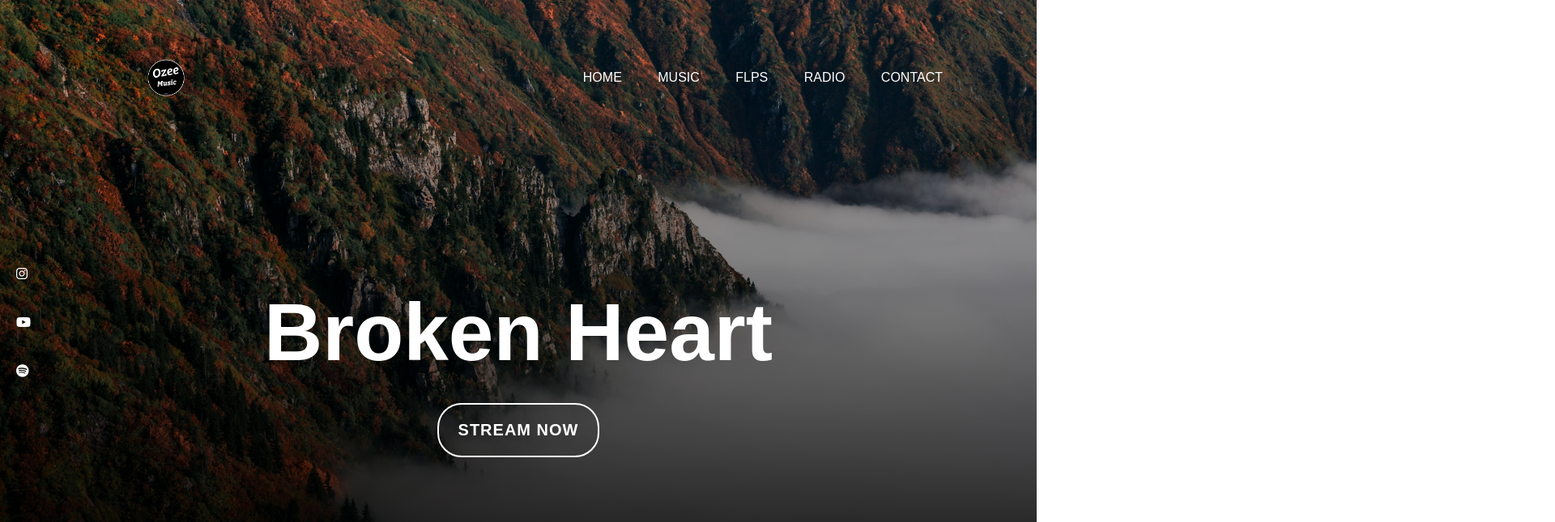
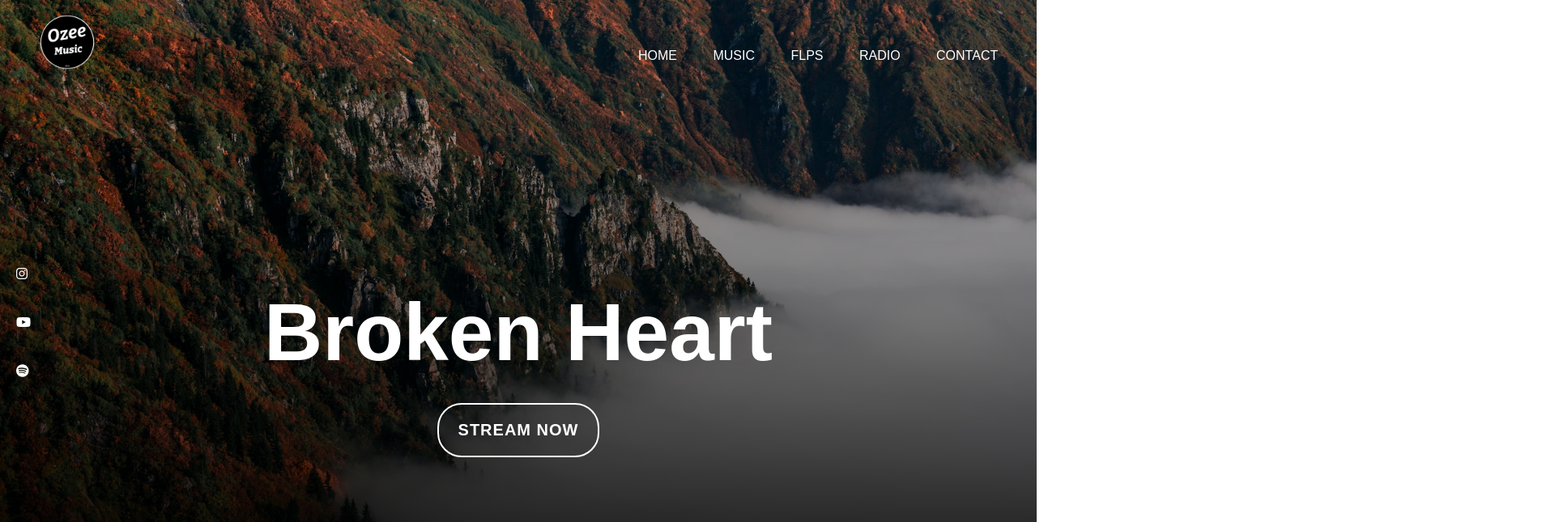
Before and after one commit to albrecfa05/web, a plain HTML site: page index.html in a window 1280 px wide. Shown: the top 645 px of the page at 81% size, 1920 px wide, since content can reach past the window. Drawn offline with Linux system fonts and the light colour scheme.

Commit message:
split logo and navbar, changed logo position

```diff
--- a/index.html
+++ b/index.html
@@ -9,7 +9,7 @@
 <body>
     <div class="banner">
         <div class="navbar">
-            <img src="images/logo.png" class="logo">
+
             <ul>
                 <li><a href="#">Home</a></li>
                 <li><a href="#">Music</a></li>
@@ -17,6 +17,9 @@
                 <li><a href="#">Radio</a></li>
                 <li><a href="#">Contact</a></li>
             </ul>
+        </div>
+        <div class="logo">
+            <img src="images/logo.png" class="logo">
         </div>
         <div class="icons">
             <ul>
--- a/style.css
+++ b/style.css
@@ -15,18 +15,22 @@
 }
 
 .navbar{
-    width: 85%;
-    margin: auto;
-    padding: 35px 0;
+    width: 90%;
+    margin-left: 60%;
+
+    padding: 60px 0;
     display: flex;
     align-items: center;
     justify-content: space-between;
 }
 
 .logo{
-    width: 20%;
-    height: 20%;
+    width: 50%;
+    position: relative;
+    left: -4%;
+    top: -22%;
     cursor: pointer;
+
 }
 
 .navbar ul li{
```
